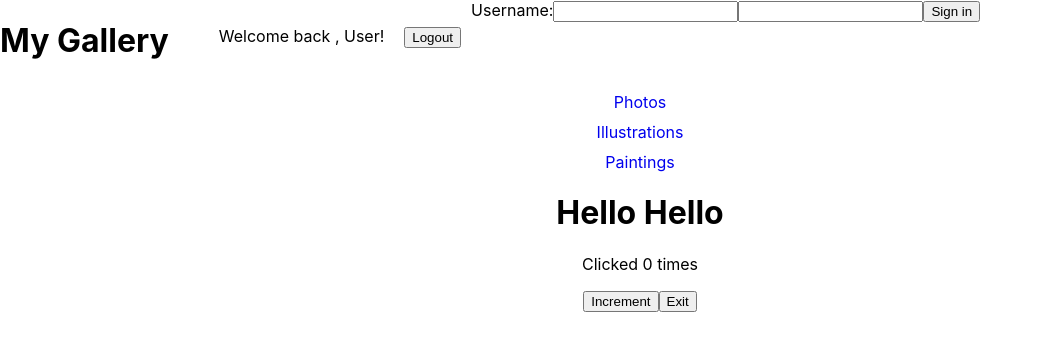
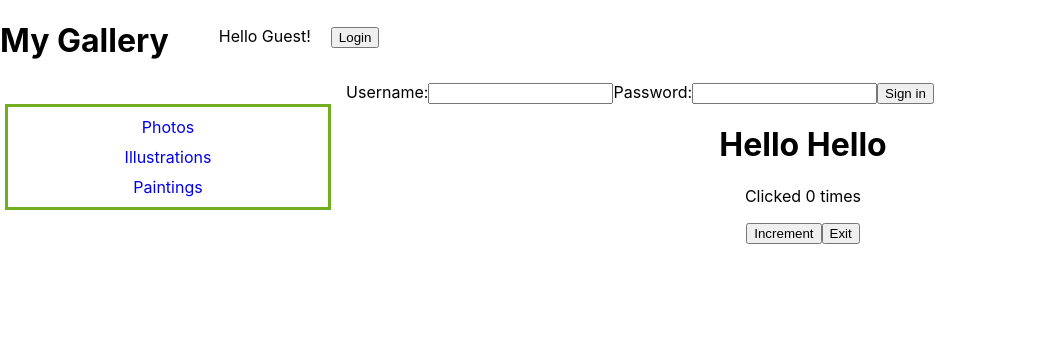
Before and after one commit to dimitri-edel/react-p1, a React (Create React App) app in the folder my-app/: page / in a window 1280 px wide. Both pictures are taken after a click on the button "Login". Shown: the top 350 px of the page, without its empty margins (0-1041 px from the left). Built offline with nearby package versions, Linux system fonts and the light colour scheme.

Commit message:
Add LoginForm and handleSingIn and signOut methods

```diff
--- /dev/null
+++ b/my-app/src/components/LoginForm.js
@@ -0,0 +1,23 @@
+import React from 'react';
+
+function LoginForm(props) {
+  return (
+    <div>
+        {
+            props.displayLogin ? (
+                <div>
+                    <label htmlFor="username">Username:</label>
+                    <input type="text" id="username" name="username" />
+                    <label htmlFor="password" id="password" name="password">Password:</label>
+                    <input type="text" id="password" name="password" />
+                    <button onClick={props.handleSignIn} >Sign in</button>
+                </div>
+            ) : (
+                <div>Not logged in</div>
+            )
+        }
+    </div>
+  )
+}
+
+export default LoginForm;
--- a/my-app/src/components/NavBar.js
+++ b/my-app/src/components/NavBar.js
@@ -1,6 +1,6 @@
 import React from "react";
 import styles from './NavBar.module.css';
-import NavBarForm  from "./NavBarForm";
+import LoginForm from "./LoginForm";
 
 class NavBar extends React.Component {
     constructor(props) {
@@ -9,40 +9,58 @@ class NavBar extends React.Component {
             message: "Hello Guest!",
             buttonText: "Login",
             isLoggedIn: false,
+            displayLogin: false,
         }
     }
 
     on_click() {
+        // If the user is logged in, then run signOut() method
+        // else show the LoginForm
         this.setState((prevState, prevProps) => {
+            if (this.state.isLoggedIn) {
+                this.signOut();
+            } else {
                 return {
-                message: prevState.message === "Hello Guest!" ? "Welcome back , User!" : "Hello Guest!",
-                buttonText: prevState.buttonText === "Login" ? "Logout" : "Login",
-                isLoggedIn: prevState.isLoggedIn ? false : true,
+                    displayLogin: true,
+                }
             }
 
         })
     }
 
-    singIn = () => {
+    handleSignIn = () => {
+        this.setState({
+            buttonText: "Logout",
+            isLoggedIn: true,
+            displayLogin: false,
+            message: "Welcome, User!",
+        });
+        console.log("signIn()");
+    }
+
+    signOut = () => {
         this.setState((prevState, prevProps) => {
             return {
-                message: prevState.message === "Hello Guest!" ? "Welcome back , User!" : "Hello Guest!",
-                buttonText: prevState.buttonText === "Login" ? "Logout" : "Login",
-                isLoggedIn: prevState.isLoggedIn ? false : true,
+                message: "Goodbye User!",
+                buttonText: "Login",
+                isLoggedIn: false,
             }
-
         })
     }
 
     render() {
         return (
+            <div>
                 <div className={styles.navbar}>
                     <h1>My Gallery</h1>
                     <ul>
                         <li>{this.state.message}</li>
-                    <li><button onClick={()=> this.on_click()}>{this.state.buttonText}</button></li>
+                        <li><button onClick={() => this.on_click()}>{this.state.buttonText}</button></li>
                     </ul>
-                <NavBarForm isLoggedIn={this.state.isLoggedIn} />
+                </div>
+                <div>
+                    <LoginForm displayLogin={this.state.displayLogin} handleSignIn={this.handleSignIn} />
+                </div>
             </div>
         )
     }
--- a/my-app/src/components/NavBarForm.js
+++ /dev/null
@@ -1,23 +0,0 @@
-import React from 'react';
-
-function NavBarForm(props) {
-  return (
-    <div>
-        {
-            props.isLoggedIn ? (
-                <form>
-                    <label htmlFor="username">Username:</label>
-                    <input type="text" id="username" name="username" />
-                    <label htmlFor="password" id="password" name="password" />
-                    <input type="text" id="password" name="password" />
-                    <input type="submit" value="Sign in" onClick={props.signIn}/>
-                </form>
-            ) : (
-                <form>Not logged in</form>
-            )
-        }
-    </div>
-  )
-}
-
-export default NavBarForm;
--- a/my-app/src/components/SideBar.module.css
+++ b/my-app/src/components/SideBar.module.css
@@ -1,3 +1,12 @@
+div.sidebar {
+    display: block;
+    position: relative;
+    left: 5px;
+    border: 3px solid #73AD21;
+    width: 25%;
+    float: left;
+}
+
 .sidebar a:link{
     text-decoration: none;
 }
--- a/my-app/src/components/StatefullGreeting.js
+++ b/my-app/src/components/StatefullGreeting.js
@@ -1,4 +1,5 @@
 import React from "react";
+import styles from "./StatefullGreeting.module.css";
 
 class StatefullGreeting extends React.Component {
     // Need to pass the props to the contructor
@@ -37,7 +38,7 @@ class StatefullGreeting extends React.Component {
     // Override the render method
     render() {
         return (
-            <div>
+            <div className={styles.greeting}>
                 <h1>{this.state.introduction} {this.props.greeting}</h1>
                 <p>Clicked {this.state.count} times</p>
                 <button onClick={() => this.increment_count()}>Increment</button>
--- /dev/null
+++ b/my-app/src/components/StatefullGreeting.module.css
@@ -0,0 +1,3 @@
+div.greeting {
+   display: inline-block;
+}
```
Also changed, not shown: 1 other file (tests, documents, lock files or other folders). Lines whose indentation alone changed are shown as unchanged.
